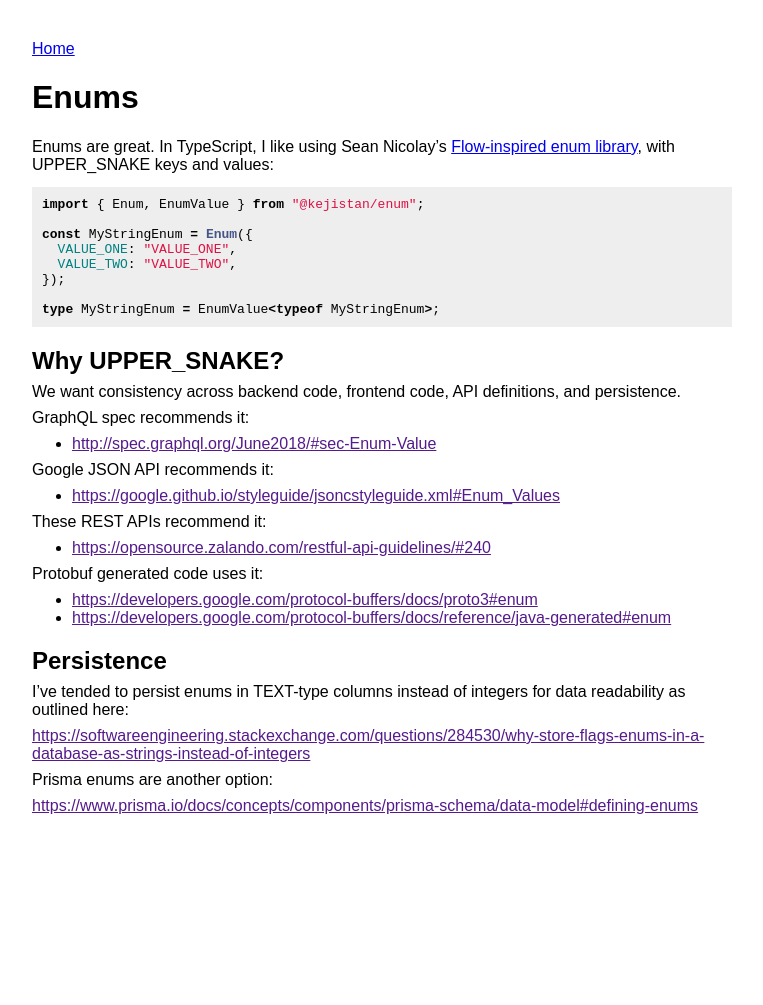
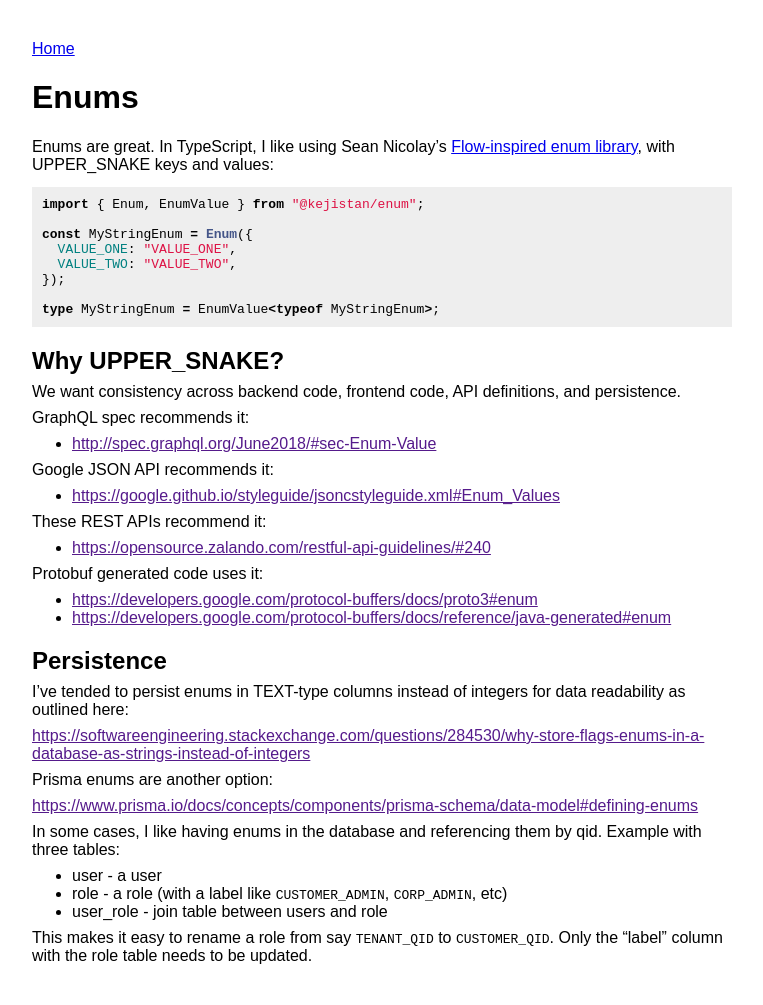
Before and after one commit to maxh/maxheinritz.com, a Jekyll site: the page built from _notes/enums.md, in a window 1280 px wide. Shown: the whole page, without its empty margins (108-871 px from the left). Built offline with Jekyll 4.4.1, drawn with Linux system fonts in a browser that asks for light colours; before the commit the page ends 900 px from its top, so only the background shows below that.

Commit message:
enum persistence

```diff
--- a/_notes/enums.md
+++ b/_notes/enums.md
@@ -47,3 +47,11 @@ I've tended to persist enums in TEXT-type columns instead of integers for data r
 Prisma enums are another option:
 
 [https://www.prisma.io/docs/concepts/components/prisma-schema/data-model#defining-enums]()
+
+In some cases, I like having enums in the database and referencing them by qid. Example with three tables:
+
+- user - a user
+- role - a role (with a label like `CUSTOMER_ADMIN`, `CORP_ADMIN`, etc)
+- user_role - join table between users and role
+
+This makes it easy to rename a role from say `TENANT_QID` to `CUSTOMER_QID`. Only the "label" column with the role table needs to be updated.
```
